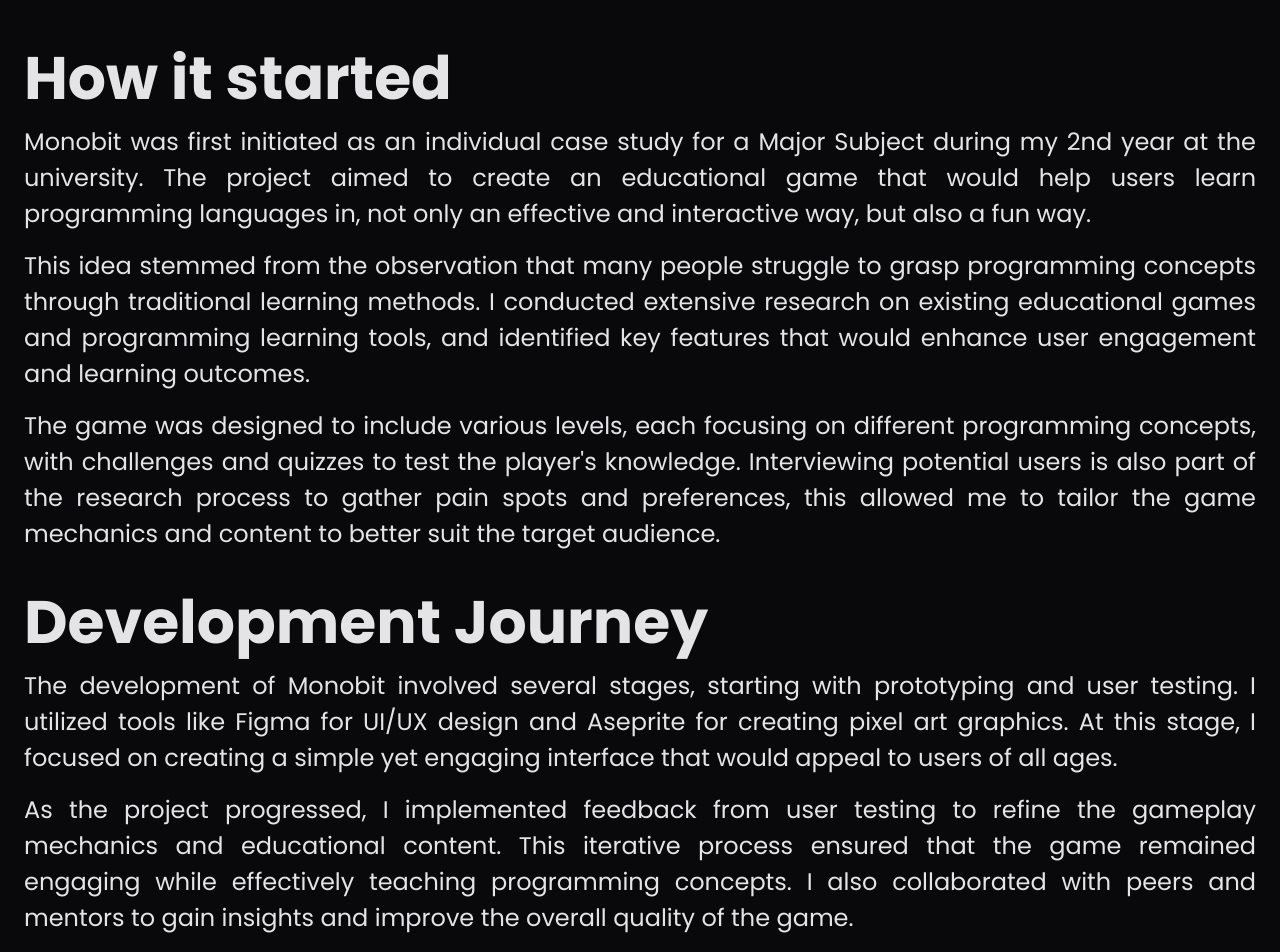
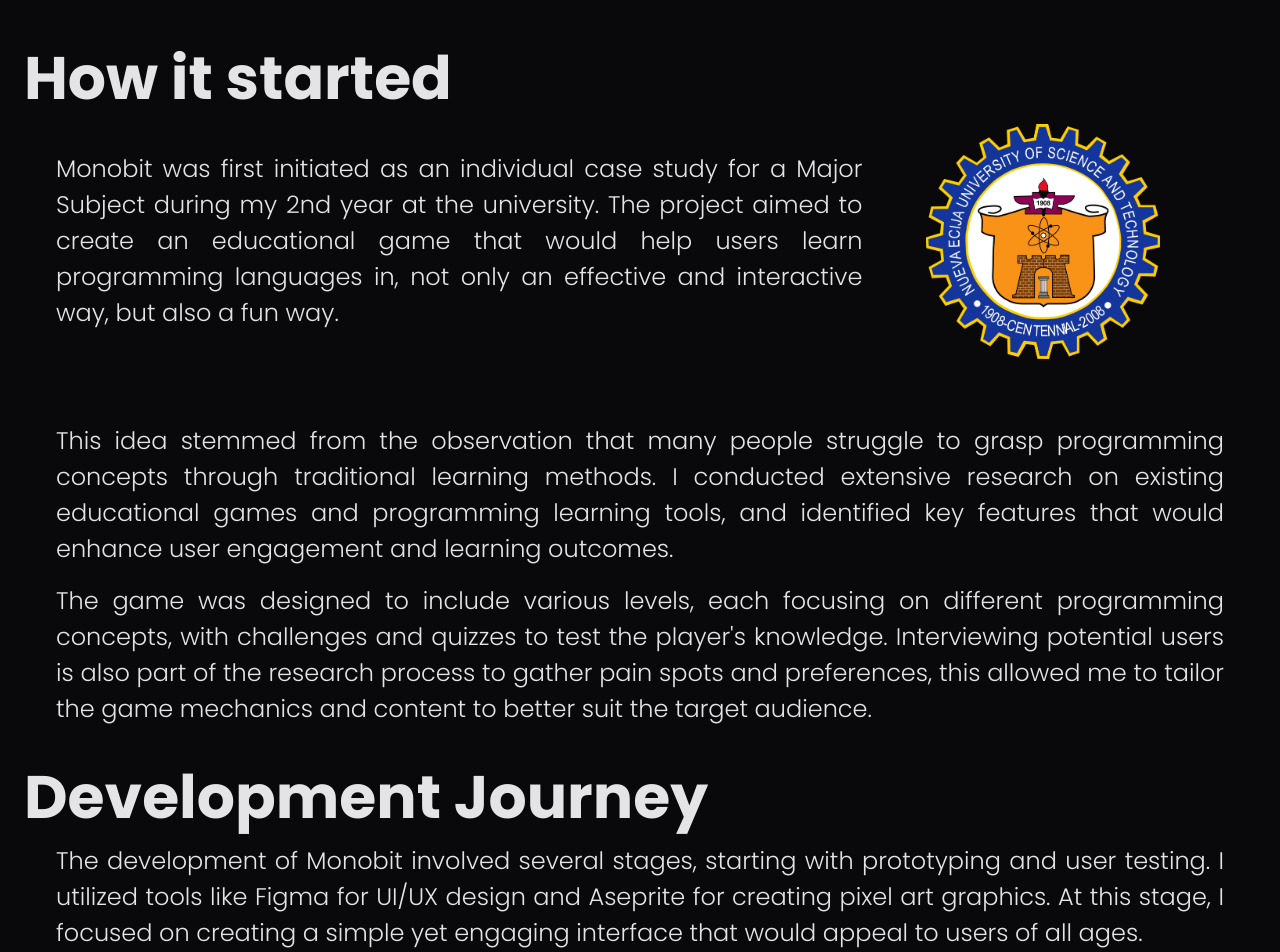
Before and after one commit to Serial-Cyn/personal-portfolio, a Next.js app: page /monobit in a window 1280 px wide. Shown: the part 960-1912 px from the top of the page. Built offline with nearby package versions, Linux system fonts and the light colour scheme.

Commit message:
feat: add NEUST logo \n fix: changed font weight and margin-x for better reading

```diff
--- a/app/java-heroes/blog.tsx
+++ b/app/java-heroes/blog.tsx
@@ -1,16 +1,21 @@
+import Image from 'next/image';
+
 export default function Blog() {
   return (
     <section className="px-6">
       <div>
         <h1 className="text-4xl lg:text-6xl font-bold">How it started</h1>
         <div className="text-base lg:text-2xl text-justify mt-4 leading-normal">
-          <p className="mb-4">
-            Java Heroes is my first major project, and it all started with a
-            simple idea. I wanted to create an educational game that would make
-            learning cybersecurity in a fun and engaging way. This was a 1 week
-            project for the final requirement in my high school programming
-            class.
-          </p>
+          <div>
+            <p className="mb-4">
+              Java Heroes is my first major project, and it all started with a
+              simple idea. I wanted to create an educational game that would
+              make learning cybersecurity in a fun and engaging way. This was a
+              1 week project for the final requirement in my high school
+              programming class.
+            </p>
+
+          </div>
           <p>
             I collaborated with my team members to brainstorm ideas and design
             the game mechanics. We decided to create a game where players would
@@ -21,27 +26,30 @@ export default function Blog() {
         </div>
       </div>
       <div>
-        <h1 className="text-4xl lg:text-6xl font-bold mt-10">Development Journey</h1>
+        <h1 className="text-4xl lg:text-6xl font-bold mt-10">
+          Development Journey
+        </h1>
         <div className="text-base lg:text-2xl text-justify mt-4 leading-normal">
           <p className="mb-4">
-            The development of Java Heroes took only a week, during which we went
-            through several stages of planning&apos; designing, coding, and testing.
-            We started by outlining the game&apos;s storyline and characters, followed
-            by creating wireframes and mockups for the user interface. Next, we
-            divided the coding tasks among team members, focusing on different
-            aspects of the game such as gameplay mechanics, graphics, and sound
-            effects.
+            The development of Java Heroes took only a week, during which we
+            went through several stages of planning&apos; designing, coding, and
+            testing. We started by outlining the game&apos;s storyline and
+            characters, followed by creating wireframes and mockups for the user
+            interface. Next, we divided the coding tasks among team members,
+            focusing on different aspects of the game such as gameplay
+            mechanics, graphics, and sound effects.
           </p>
           <p className="mb-4">
-            We only made 1 level to showcase the concept of the game without taking
-            too much time. After coding, we conducted thorough testing to ensure
-            the game was free of bugs and provided a smooth user experience.
+            We only made 1 level to showcase the concept of the game without
+            taking too much time. After coding, we conducted thorough testing to
+            ensure the game was free of bugs and provided a smooth user
+            experience.
           </p>
           <p>
-            Java Heroes was praised by our teacher and classmates for its innovative
-            approach to learning cybersecurity. The project not only helped us
-            develop our programming skills but also taught us valuable lessons in
-            teamwork and project management.
+            Java Heroes was praised by our teacher and classmates for its
+            innovative approach to learning cybersecurity. The project not only
+            helped us develop our programming skills but also taught us valuable
+            lessons in teamwork and project management.
           </p>
         </div>
       </div>
@@ -54,11 +62,12 @@ export default function Blog() {
             enhance the learning experience.
           </p>
           <p>
-            However, I also recognize the importance of balancing my projects with
-            my academic responsibilities. Therefore, I plan to work on Java Heroes
-            during my free time, ensuring that it does not interfere with my studies.
-            My goal is to create a comprehensive educational game that can be used
-            by students worldwide to learn about cybersecurity in an engaging way.
+            However, I also recognize the importance of balancing my projects
+            with my academic responsibilities. Therefore, I plan to work on Java
+            Heroes during my free time, ensuring that it does not interfere with
+            my studies. My goal is to create a comprehensive educational game
+            that can be used by students worldwide to learn about cybersecurity
+            in an engaging way.
           </p>
         </div>
       </div>
--- a/app/monobit/blog.tsx
+++ b/app/monobit/blog.tsx
@@ -1,16 +1,27 @@
+import Image from "next/image";
+
 export default function Blog() {
   return (
     <section className="px-6">
       <div>
         <h1 className="text-4xl lg:text-6xl font-bold">How it started</h1>
-        <div className="text-base lg:text-2xl text-justify mt-4 leading-normal">
-          <p className="mb-4">
-            Monobit was first initiated as an individual case study for a Major
-            Subject during my 2nd year at the university. The project aimed to
-            create an educational game that would help users learn programming
-            languages in, not only an effective and interactive way, but also a
-            fun way.
-          </p>
+        <div className="mx-8 text-base lg:text-2xl text-justify mt-4 font-light leading-normal">
+          <div className="flex mb-16 justify-center items-center gap-16">
+            <p>
+              Monobit was first initiated as an individual case study for a
+              Major Subject during my 2nd year at the university. The project
+              aimed to create an educational game that would help users learn
+              programming languages in, not only an effective and interactive
+              way, but also a fun way.
+            </p>
+            <Image
+              width={800}
+              height={800}
+              src="/featured/neust_logo.webp"
+              alt="NEUST LOGO"
+              className="w-1/5 h-auto mr-16 object-contain rounded-md"
+            />
+          </div>
           <p className="mb-4">
             This idea stemmed from the observation that many people struggle to
             grasp programming concepts through traditional learning methods. I
@@ -21,10 +32,10 @@ export default function Blog() {
           <p>
             The game was designed to include various levels, each focusing on
             different programming concepts, with challenges and quizzes to test
-            the player&apos;s knowledge. Interviewing potential users is also part of
-            the research process to gather pain spots and preferences, this
-            allowed me to tailor the game mechanics and content to better suit
-            the target audience.
+            the player&apos;s knowledge. Interviewing potential users is also
+            part of the research process to gather pain spots and preferences,
+            this allowed me to tailor the game mechanics and content to better
+            suit the target audience.
           </p>
         </div>
       </div>
@@ -32,7 +43,7 @@ export default function Blog() {
         <h1 className="text-4xl lg:text-6xl font-bold mt-10">
           Development Journey
         </h1>
-        <div className="text-base lg:text-2xl text-justify mt-4 leading-normal">
+        <div className="mx-8 text-base lg:text-2xl text-justify mt-4 font-light leading-normal">
           <p className="mb-4">
             The development of Monobit involved several stages, starting with
             prototyping and user testing. I utilized tools like Figma for UI/UX
@@ -58,7 +69,7 @@ export default function Blog() {
       </div>
       <div>
         <h1 className="text-4xl lg:text-6xl font-bold mt-10">Future Plans</h1>
-        <div className="text-base lg:text-2xl text-justify mt-4 leading-normal">
+        <div className="mx-8 text-base lg:text-2xl text-justify mt-4 font-light leading-normal">
           <p className="mb-4">
             Currently, Monobit is still a work in progress, with plans to expand
             its content and features. Future updates will include additional
```
Also changed, not shown: public/featured/neust_logo.webp (added).
